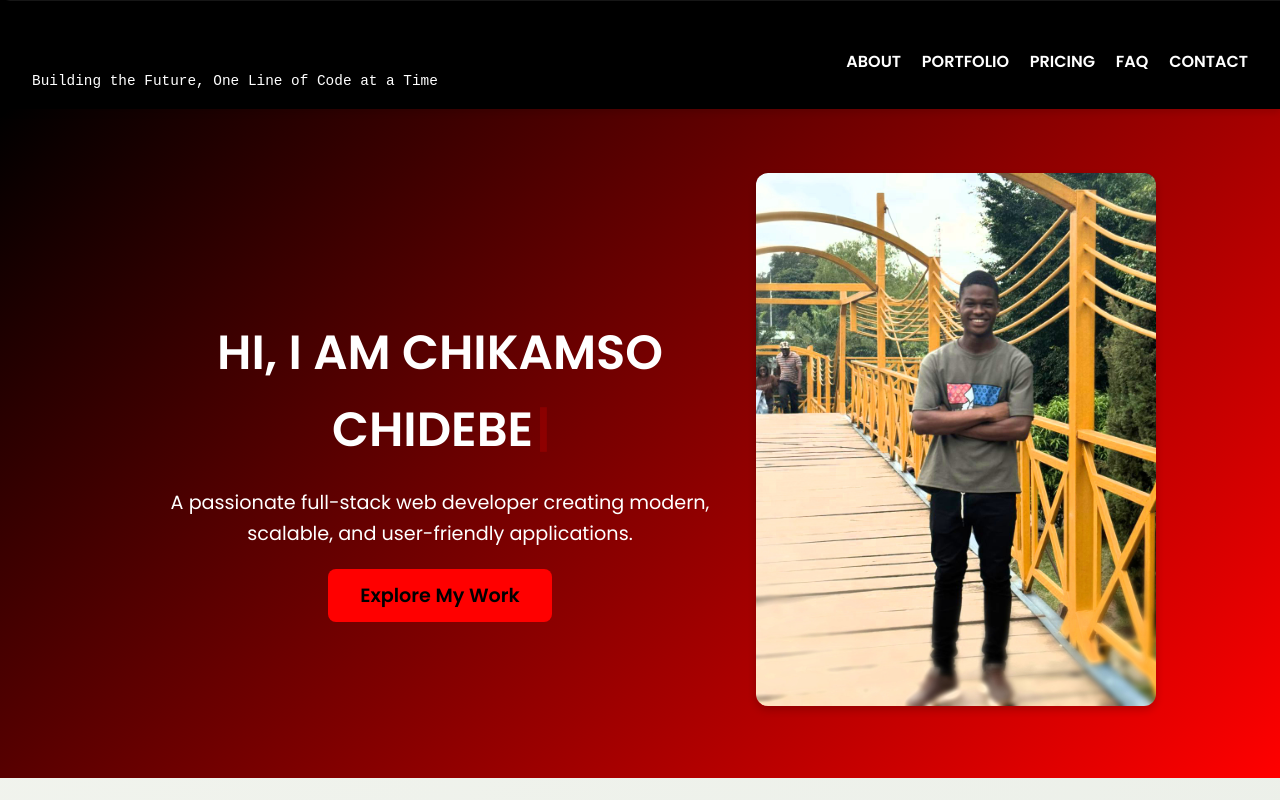
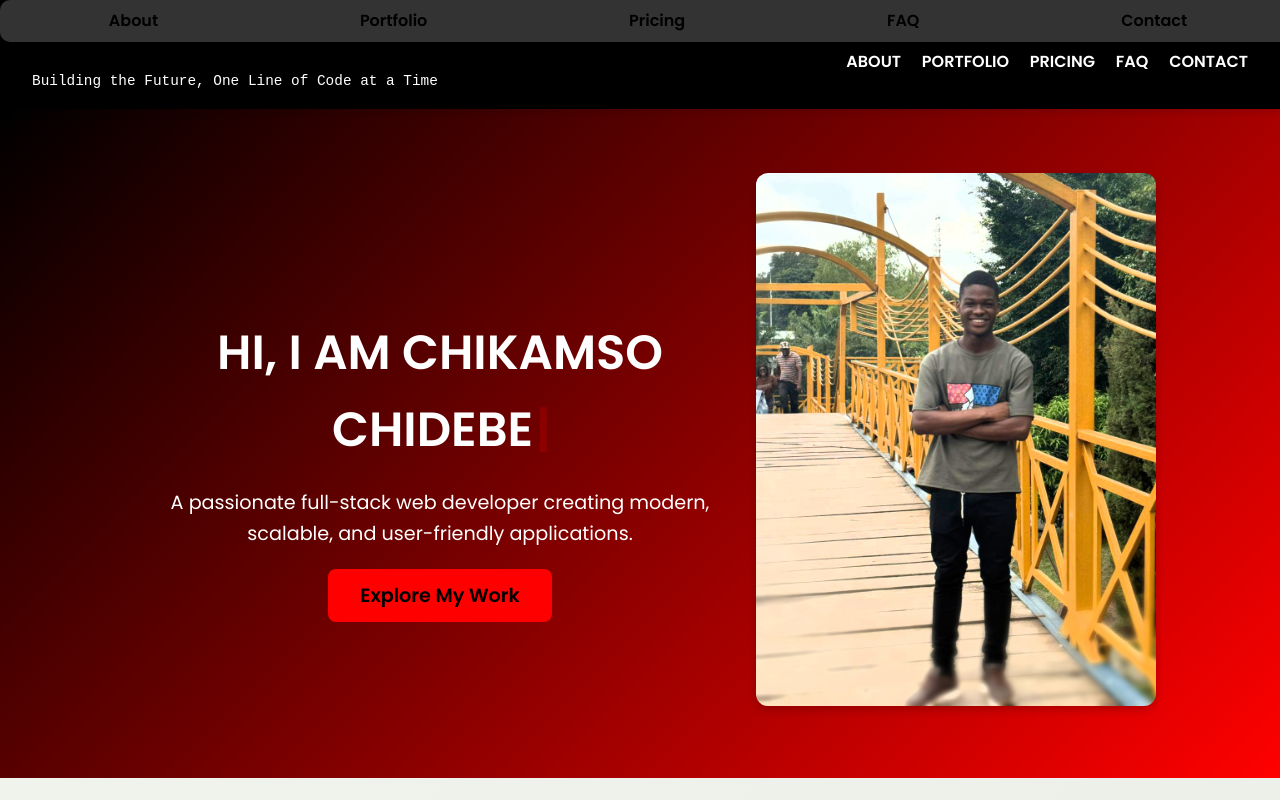
Before and after one commit to ChikamsoChidebe/react, a React (Vite) app: page / in a window 1280 px wide. Shown: the top 800 px of the page. Built offline with nearby package versions, Linux system fonts and the light colour scheme.

Commit message:
Mobile first commit

```diff
--- a/src/App.css
+++ b/src/App.css
@@ -1202,7 +1202,7 @@ a:focus, button:focus {
   background-color: rgb(205, 11, 11); /* Slightly darker shade on hover */
 }
 
-/* Mobile Header */
+/* Mobile Header
 .mobile-header {
   display: flex;
   justify-content: space-around;
@@ -1226,12 +1226,12 @@ a:focus, button:focus {
   color: black;
   text-decoration: none;
   font-weight: bold;
-  font-size: 1rem;
+  font-size: 0.5rem;
 }
 
 .mobile-header a:hover {
   color: red;
-}
+} */
 /* Glassmorphism effect for the mobile header */
 .mobile-header {
   position: fixed;
@@ -1240,7 +1240,7 @@ a:focus, button:focus {
   display: flex;
   justify-content: space-around;
   align-items: center;
-  padding: 1rem;
+  padding: 0.5rem;
   background: rgba(255, 255, 255, 0.2); /* Transparent background */
   backdrop-filter: blur(10px); /* Blur effect */
   border-radius: 10px; /* Rounded corners */
```
